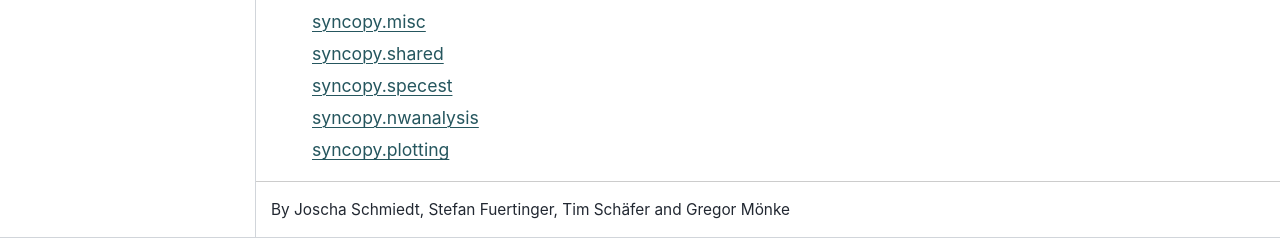
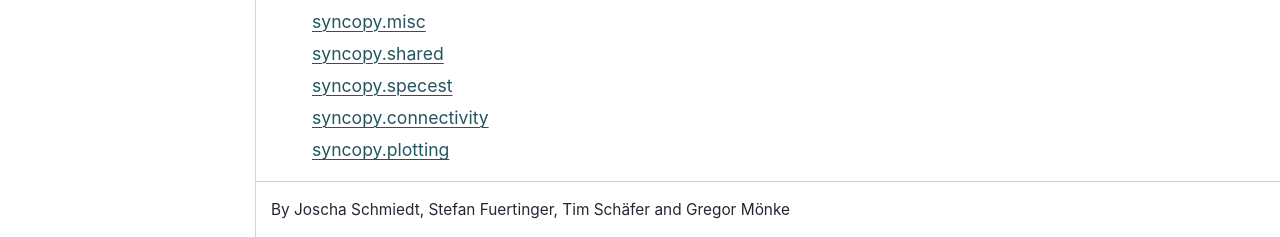
Before and after one commit to esi-neuroscience/syncopy, a Sphinx documentation site: the page built from doc/source/developer/developers.rst, in a window 1280 px wide and 1101 px high. Shown: the part 863-1101 px from the top of the window. Built offline with Sphinx 7.4.7 and the Sphinx Book theme 1.1.4, drawn with Linux system fonts in a browser that asks for light colours; the version number is read from the project's files by our own code.

Commit message:
FIX: fix docs

```diff
--- a/doc/source/developer/developer_api.rst
+++ b/doc/source/developer/developer_api.rst
@@ -70,13 +70,13 @@ syncopy.specest
     syncopy.specest.compRoutines.FooofSpy
 
 
-syncopy.nwanalysis
-^^^^^^^^^^^^^^^^^^
+syncopy.connectivity
+^^^^^^^^^^^^^^^^^^^^
 
 .. autosummary::
     :toctree: _stubs
 
-    syncopy.nwanalysis.AV_compRoutines.GrangerCausality
+    syncopy.connectivity.AV_compRoutines.GrangerCausality
 
 
 syncopy.plotting
```
